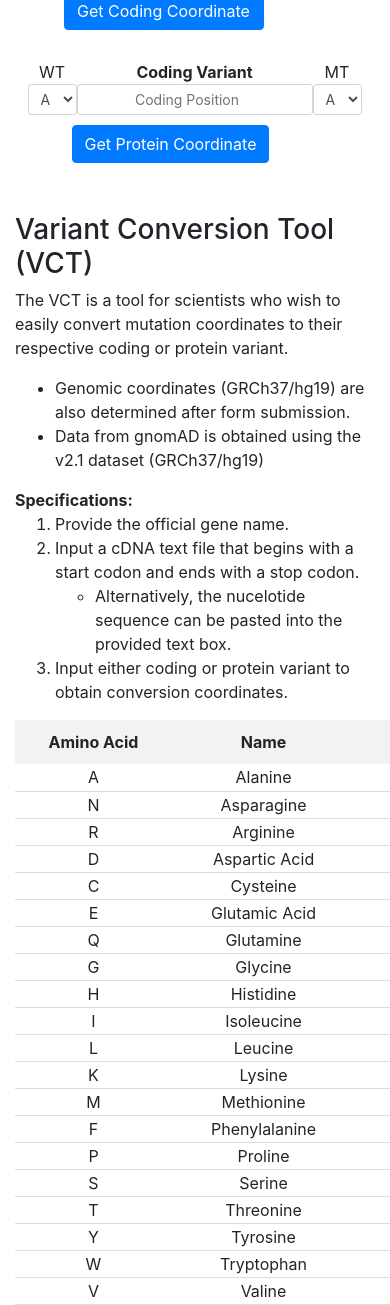
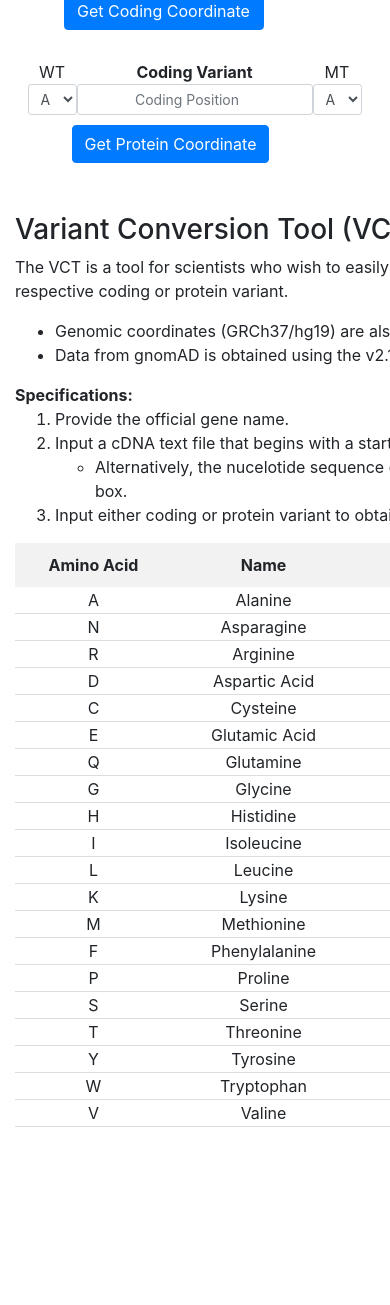
Before and after one commit to JustinzGit/variant_conversion_tool, a Django app: page /conversion/ in a window 390 px wide; the page is wider, and only the part inside the window is pictured. Shown: the part 392-1697 px from the top of that part. After the commit the page ends 1519 px from the top of that part, so only its background shows below. Run offline with Django 3.2, Linux system fonts and the light colour scheme; some libraries are stand-ins or nearby versions.

Commit message:
set min width of right most column

```diff
--- a/conversion/static/conversion/styles.css
+++ b/conversion/static/conversion/styles.css
@@ -4,6 +4,10 @@
 
 .col-md-4 {
     padding-left: 5%;
+}
+
+.col-md-8 {
+    min-width: 700px;
 }
 
 div.alert {
```
